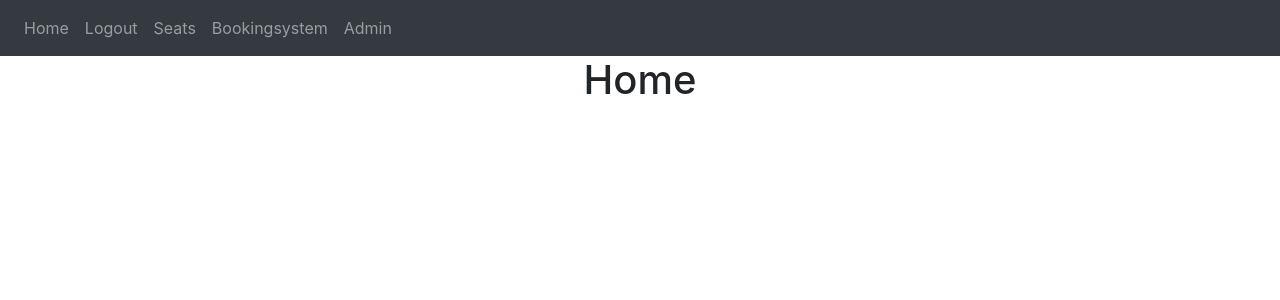
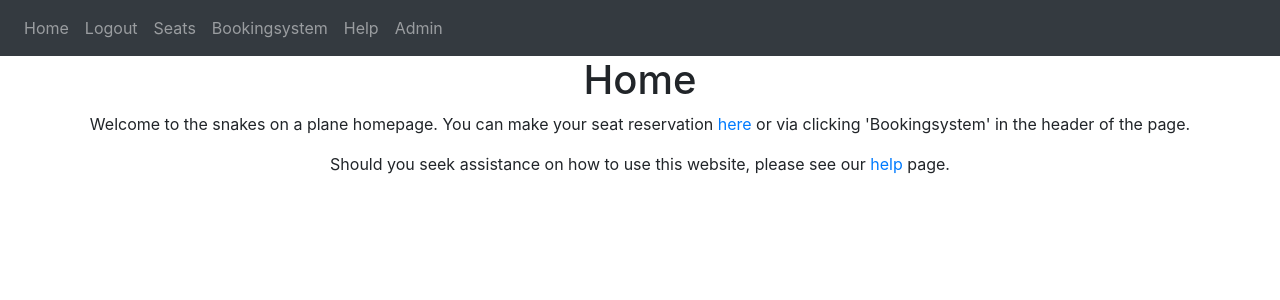
Before and after one commit to maiteboehm/snakes_on_a_plane, a Flask app: page / in a window 1280 px wide. Shown: the top 300 px of the page. Run offline with Flask 2, Linux system fonts and the light colour scheme; a user stored in the database is signed in; some libraries are stand-ins or nearby versions.

Commit message:
Changes to home page. Creation of help page

```diff
--- a/project/website/templates/base.html
+++ b/project/website/templates/base.html
@@ -37,6 +37,7 @@
           <a class="nav-item nav-link" id="logout" href="/logout">Logout</a>
           <a class="nav-item nav-link" id="seats" href="/seats">Seats</a>
           <a class="nav-item nav-link" id="bookingsystem" href="/bookingsystem">Bookingsystem</a>
+          <a class="nav-item nav-link" id="help" href="/help">Help</a>
             {% if current_user.role == 'admin' %}
             <a class="nav-item nav-link" id="admin" href="/admin">Admin</a>
             {% endif %}
--- a/project/website/templates/home.html
+++ b/project/website/templates/home.html
@@ -4,4 +4,13 @@
 
 {% block content%}
 <h1 align="center">Home</h1>
+<p class="text-center">
+    Welcome to the snakes on a plane homepage. You can make your seat reservation
+    <a href="/bookingsystem" class="link-primary">here</a>
+    or via clicking 'Bookingsystem' in the header of the page.
+</p>
+<p class="text-center">Should you seek assistance on how to use this website, please see our
+    <a href="/help" class="link-primary">help </a>
+    page.
+</p>
 {% endblock %}
--- a/project/website/views.py
+++ b/project/website/views.py
@@ -13,6 +13,11 @@ def home():
 @login_required
 def bookingsystem():
      return render_template('bookingsystem.html', user=current_user)
+
+@views.route('/help', methods=['GET','POST'])
+@login_required
+def help():
+     return render_template('help.html', user=current_user)
 
 
 @views.route('/seats', methods=['GET', 'POST'])
```
Also changed, not shown: project/website/templates/help.html (added, +7 -0 lines).
